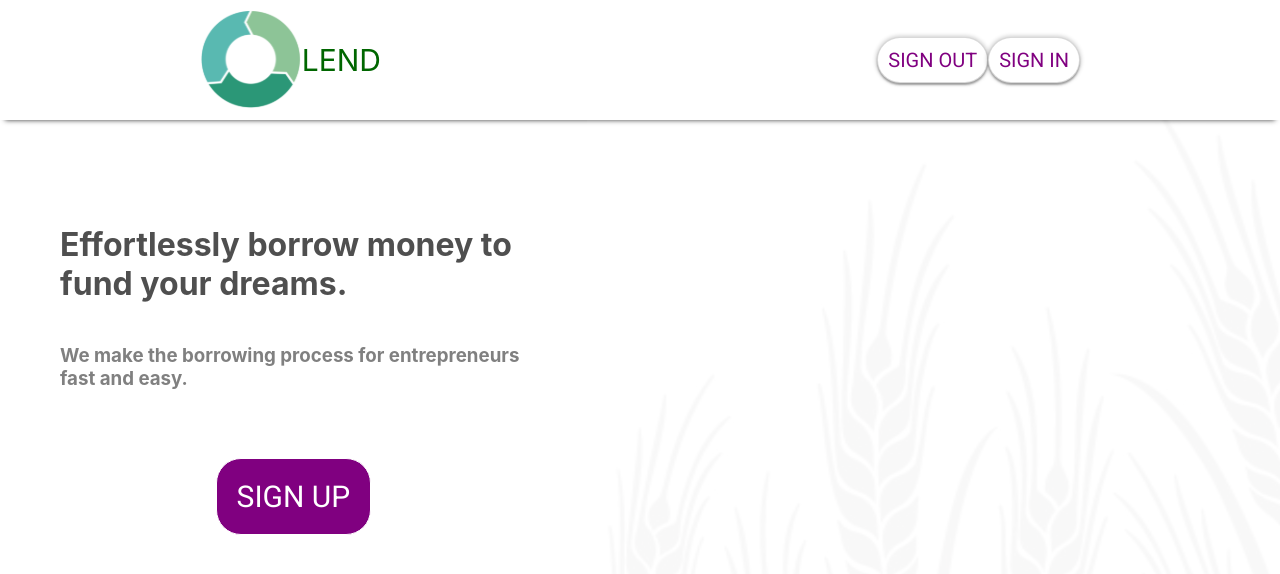
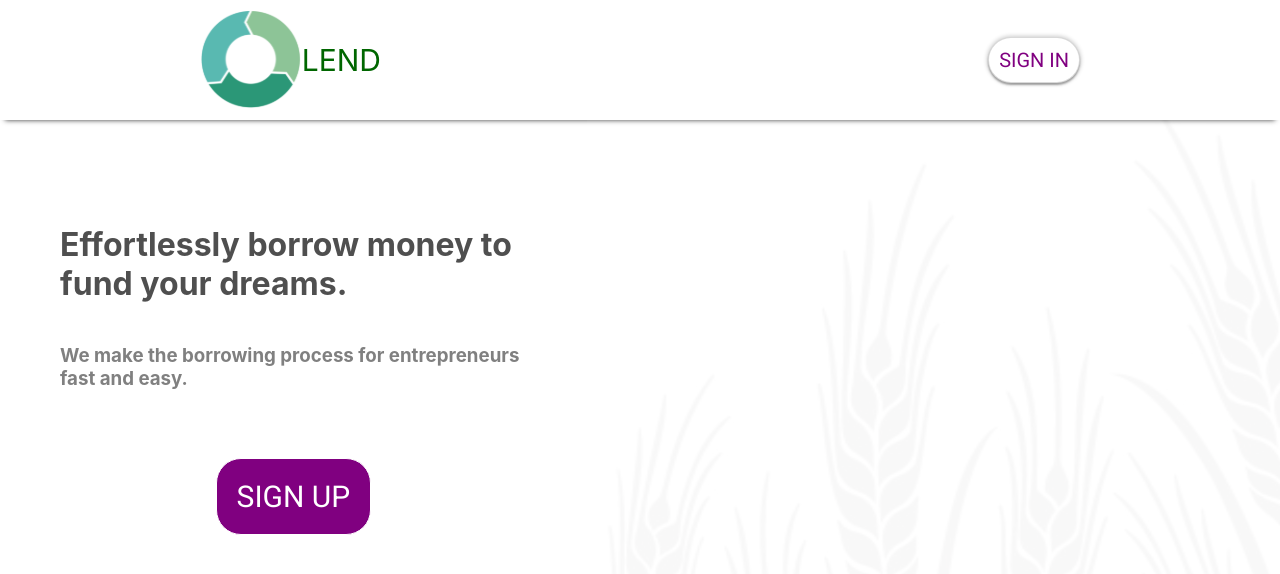
Before and after one commit to Troche4/Microlending, a React (Create React App) app in the folder my-app/: page / in a window 1280 px wide. Shown: the top 574 px of the page. Built offline with nearby package versions, Linux system fonts and the light colour scheme; no server answers.

Commit message:
added props to conditionally render the login and logout buttons.

```diff
--- a/my-app/src/App.js
+++ b/my-app/src/App.js
@@ -56,7 +56,7 @@ function App() {
                 <div className="body">
                     <div className="navContainer">
                         <LogoHeader />
-                        <NavHeader />
+                        <NavHeader isAuthenticated={isAuthenticated} setAuth={setAuth} />
 
                     </div>
 
--- a/my-app/src/components/NavHeader.js
+++ b/my-app/src/components/NavHeader.js
@@ -3,14 +3,14 @@ import SignOutButton from "./SignOutButton";
 import SignInButton from "./SignInButton";
 import {Fragment} from "react";
 
-const NavHeader = () => {
-
-
+const NavHeader = (props) => {
+    console.log(props)
 
     return (
         <Fragment>
         <div className="header-navbar">
-            <SignOutButton /> <SignInButton />
+            {props.isAuthenticated ? <SignOutButton setAuth={props.setAuth} /> : <SignInButton /> }
+
         </div>
         </Fragment>
     )
--- a/my-app/src/components/SignOutButton.js
+++ b/my-app/src/components/SignOutButton.js
@@ -6,6 +6,7 @@ import {toast} from "react-toastify";
 
 
 const SignOutButton = ( { setAuth } ) =>  {
+    console.log(setAuth)
 
     const logout = async e => {
         e.preventDefault();
```
